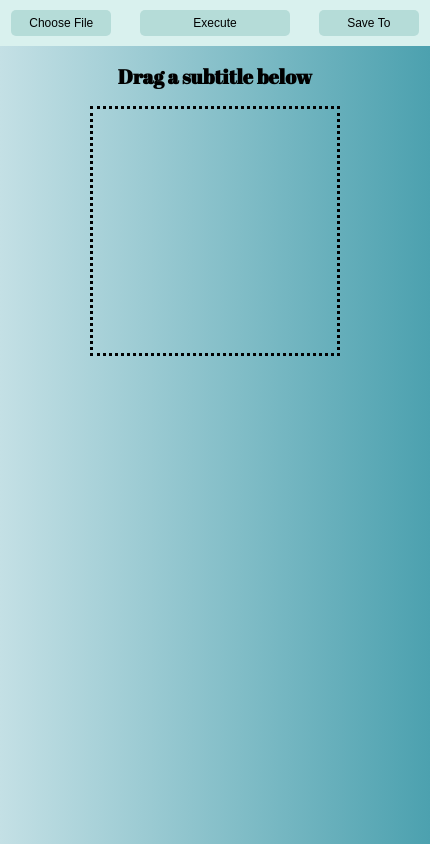
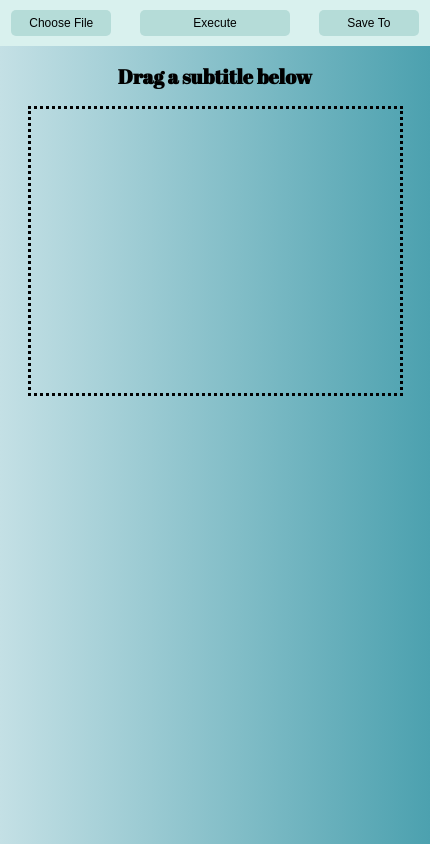
Before and after one commit to andrewsadowski/Subtitle-To-TSV, an Electron app: page src/index.html in a window 430 px wide. Drawn offline with Linux system fonts and the light colour scheme; no server answers; a web font is replaced by a local one.

Commit message:
updated size of draggable window space

```diff
--- a/src/style.css
+++ b/src/style.css
@@ -116,8 +116,8 @@ button:disabled {
 
 #drag-container {
   align-self: center;
-  width: 250px;
-  height: 250px;
+  width: 375px;
+  height: 290px;
   border: dotted 3px black;
   transition: border-width 0.2s linear;
 }
```
